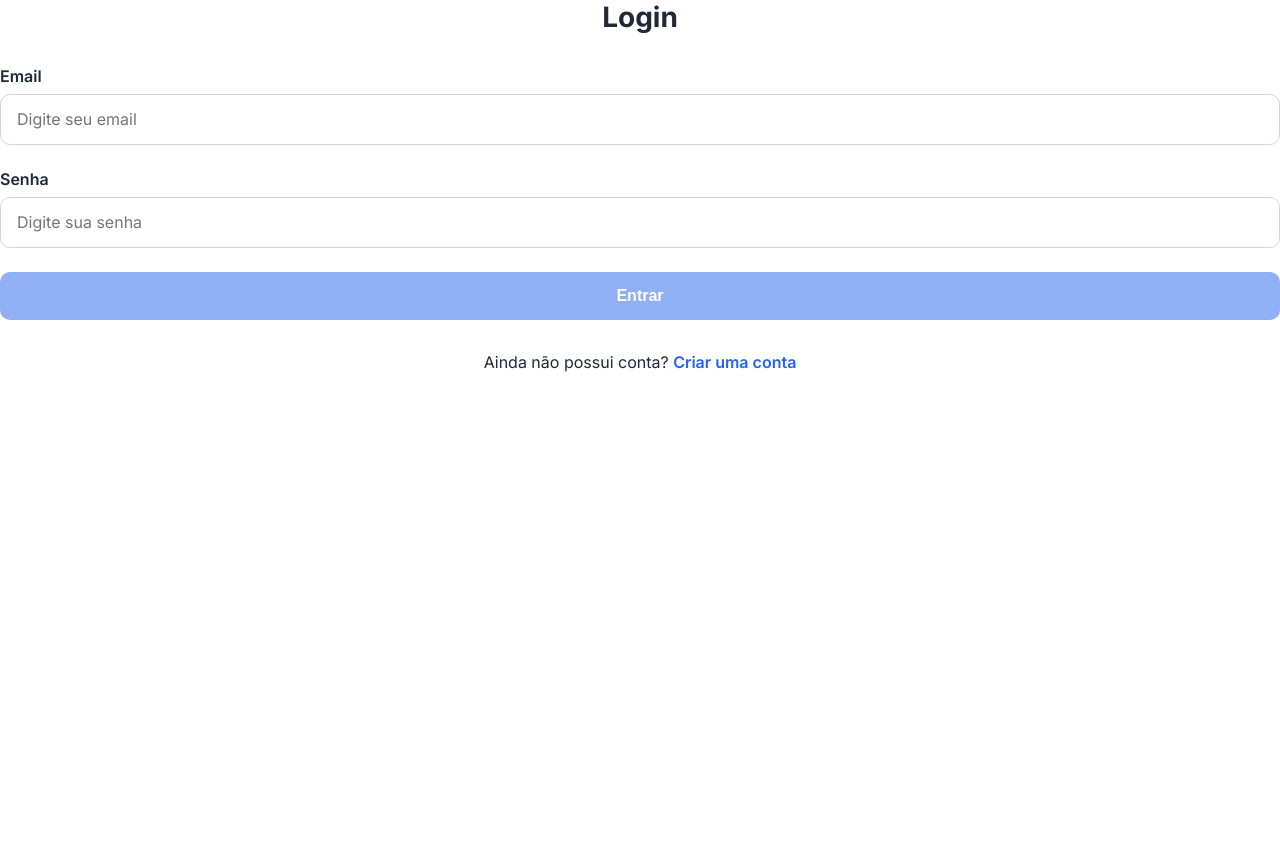
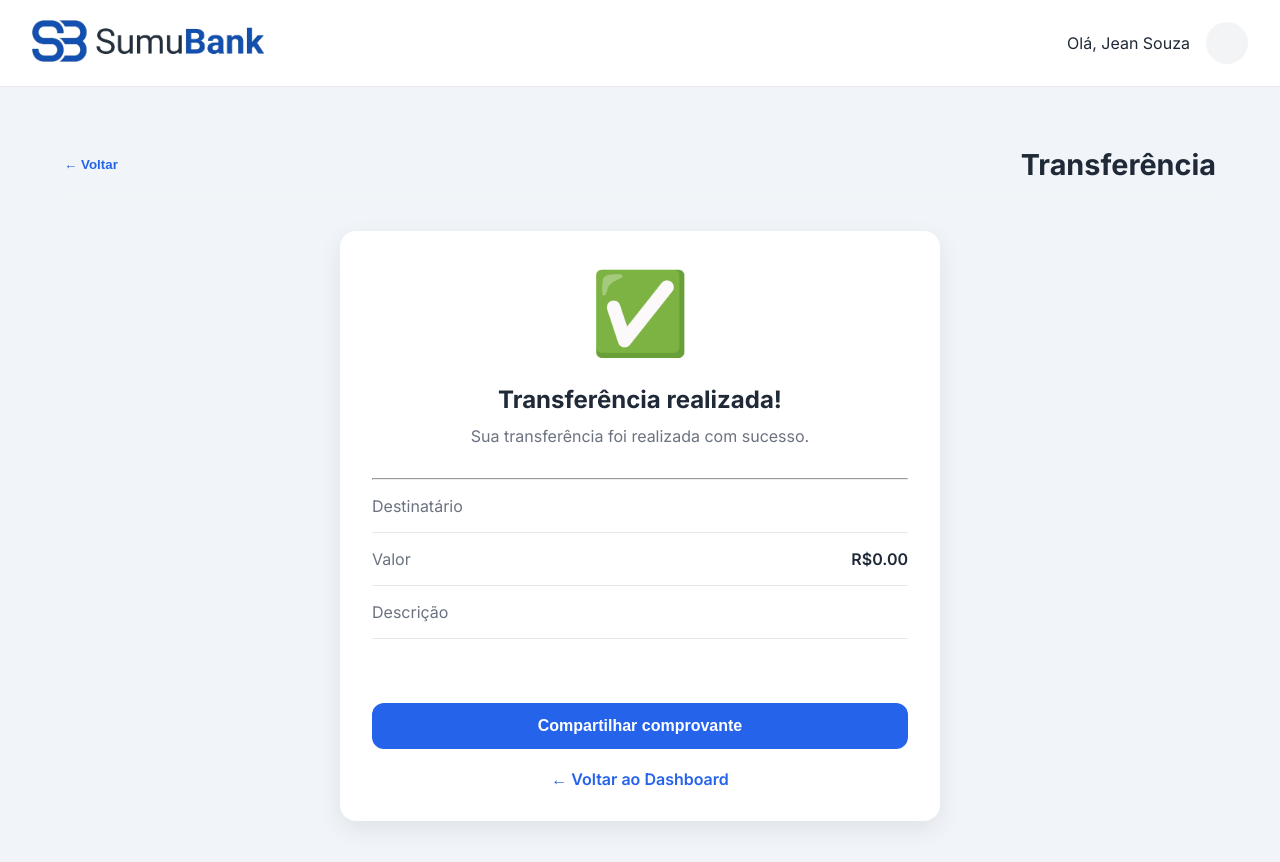
Before and after one commit to jeansouza1994/SumuBank, an Angular app in the folder frontend/: page /sucesso-transferencia in a window 1280 px wide. Before the commit this address led to /login. Shown: the top 862 px of the page. Before the commit the page ends 800 px from the top, so only its background shows below. Built offline with nearby package versions, Linux system fonts and the light colour scheme.

Commit message:
feat(transferencia): adiciona tela de sucesso da transferência

```diff
--- a/frontend/src/app/app.routes.ts
+++ b/frontend/src/app/app.routes.ts
@@ -69,6 +69,13 @@ export const routes: Routes = [
           )
       },
       {
+        path: 'sucesso-transferencia',
+        loadComponent: () =>
+          import('./features/sucesso-transferencia/sucesso-transferencia').then(
+            (m) => m.SucessoTransferencia
+          )
+      },
+      {
         path: 'extrato',
         loadComponent: () =>
           import('./features/extrato/extrato').then(
--- /dev/null
+++ b/frontend/src/app/features/sucesso-transferencia/sucesso-transferencia.css
@@ -0,0 +1,121 @@
+.success-icon {
+
+  font-size: 5rem;
+
+  text-align: center;
+
+  margin-bottom: 24px;
+
+}
+
+.form-card h2 {
+
+  text-align: center;
+
+  margin-bottom: 12px;
+
+}
+
+.success-message {
+
+  text-align: center;
+
+  color: #6b7280;
+
+  margin-bottom: 32px;
+
+}
+
+.info-item {
+
+  display: flex;
+
+  justify-content: space-between;
+
+  align-items: center;
+
+  padding: 16px 0;
+
+  border-bottom: 1px solid #e5e7eb;
+
+}
+
+.info-item:last-of-type {
+
+  margin-bottom: 32px;
+
+}
+
+.info-item span {
+
+  color: #6b7280;
+
+}
+
+.info-item strong {
+
+  font-weight: 600;
+
+}
+
+.back-link {
+
+  display: block;
+
+  width: fit-content;
+
+  margin: 20px auto 0;
+
+  text-decoration: none;
+
+  color: var(--color-primary);
+
+  font-weight: 600;
+
+}
+
+.back-link:hover {
+
+  text-decoration: underline;
+
+}
+
+.share-button {
+
+  width: 100%;
+
+  margin-top: 32px;
+
+  padding: 14px;
+
+  border: none;
+
+  border-radius: 12px;
+
+  background: var(--color-primary);
+
+  color: white;
+
+  font-size: 1rem;
+
+  font-weight: 600;
+
+  cursor: pointer;
+
+  transition: all .2s ease;
+
+}
+
+.share-button:hover {
+
+  opacity: .95;
+
+}
+
+.share-button:focus-visible {
+
+  outline: 3px solid rgba(37, 99, 235, .3);
+
+  outline-offset: 2px;
+
+}
--- /dev/null
+++ b/frontend/src/app/features/sucesso-transferencia/sucesso-transferencia.html
@@ -0,0 +1,72 @@
+<main class="page-content">
+
+  <app-page-header
+    title="Transferência">
+  </app-page-header>
+
+  <section class="form-card">
+
+    <div class="success-icon">
+
+      ✅
+
+    </div>
+
+    <h2>
+
+      Transferência realizada!
+
+    </h2>
+
+    <p class="success-message">
+
+      Sua transferência foi realizada com sucesso.
+
+    </p>
+
+    <hr>
+
+    <div class="info-item">
+
+      <span>Destinatário</span>
+
+      <strong>{{ transferencia.destinatario }}</strong>
+
+    </div>
+
+    <div class="info-item">
+
+      <span>Valor</span>
+
+      <strong>{{ transferencia.valor | currency:'BRL' }}</strong>
+
+    </div>
+
+    <div class="info-item">
+
+      <span>Descrição</span>
+
+      <strong>{{ transferencia.descricao }}</strong>
+
+    </div>
+
+    <button
+    type="button"
+    class="share-button"
+    (click)="compartilharComprovante()">
+
+        Compartilhar comprovante
+
+    </button>
+
+    <a
+    routerLink="/dashboard"
+    class="back-link">
+
+        ← Voltar ao Dashboard
+
+    </a>
+
+  </section>
+
+</main>
--- /dev/null
+++ b/frontend/src/app/features/sucesso-transferencia/sucesso-transferencia.ts
@@ -0,0 +1,38 @@
+import { Component } from '@angular/core';
+import { PageHeader } from '../../shared/components/page-header/page-header';
+import { RouterLink } from '@angular/router';
+import { CurrencyPipe } from '@angular/common';
+
+@Component({
+  selector: 'app-sucesso-transferencia',
+  imports: [ PageHeader, RouterLink, CurrencyPipe ],
+  templateUrl: './sucesso-transferencia.html',
+  styleUrl: './sucesso-transferencia.css',
+})
+export class SucessoTransferencia {
+
+  transferencia = history.state.transferencia ?? {
+
+  destinatario: '',
+
+  valor: 0,
+
+  descricao: ''
+
+};
+
+  compartilharComprovante(): void {
+
+  alert(`🚧 Funcionalidade em desenvolvimento
+
+        Quando o backend estiver pronto, será possível:
+
+        • Gerar um comprovante em PDF;
+        • Compartilhar o comprovante;
+        • Fazer o download do comprovante.
+
+        Essa funcionalidade faz parte do roadmap do SumuBank.`
+          );
+
+}
+}
--- a/frontend/src/app/features/transferencia/transferencia.ts
+++ b/frontend/src/app/features/transferencia/transferencia.ts
@@ -5,6 +5,7 @@ import { TransferenciaService } from '../../shared/services/transferencia.servic
 import { TransferenciaRequest } from '../../shared/models/transferencia-request';
 import { Location } from '@angular/common';
 import { AccountService } from '../../shared/services/account.service';
+import { Router } from '@angular/router';
 
 @Component({
   selector: 'app-transferencia',
@@ -19,6 +20,8 @@ export class Transferencia {
   private location = inject(Location);
 
   private fb = inject(FormBuilder);
+
+  private router = inject(Router);
 
   private accountService = inject(AccountService);
 
@@ -77,7 +80,14 @@ export class Transferencia {
       .transferir(transferencia)
       .subscribe(() => {
 
-        console.log('Transferência realizada com sucesso.');
+        this.router.navigate(
+          ['/sucesso-transferencia'],
+          {
+            state: {
+              transferencia
+            }
+          }
+        );
 
       });
 
```
Also changed, not shown: 1 other file (tests, documents, lock files or other folders).
